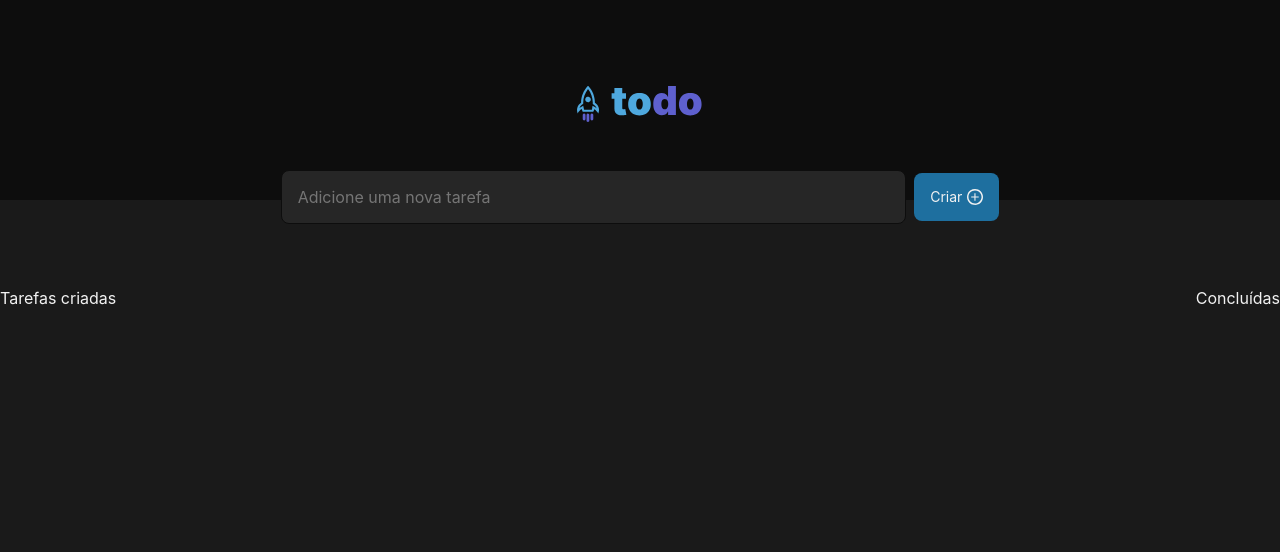
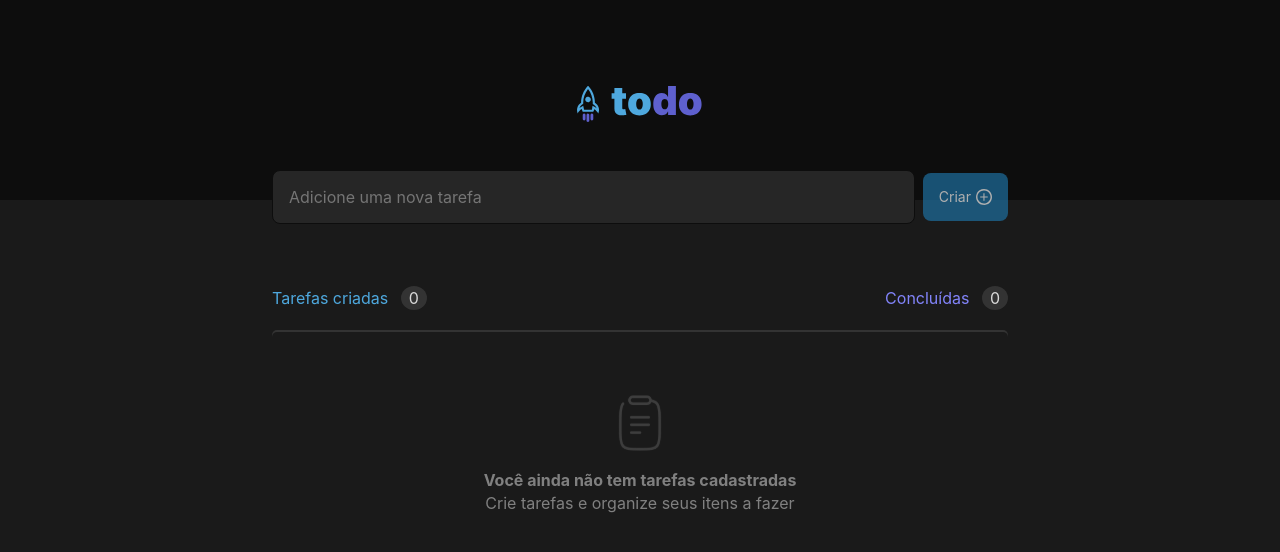
Before and after one commit to raiffsaid/challenge01-ignite2022-reactjs, a React (Vite) app: page / in a window 1280 px wide. Shown: the top 552 px of the page. Built offline with nearby package versions, Linux system fonts and the light colour scheme.

Commit message:
feat: Input behaviour and state

```diff
--- a/src/App.module.css
+++ b/src/App.module.css
@@ -1,13 +1,6 @@
 .container {
   margin: auto;
-}
-
-.listContainer {
-  margin-top: 4rem;
-  display: flex;
-  align-items: center;
-  justify-content: space-between;
-  color: var(--gray-100);
+  width: 46rem;
 }
 
 @media (max-width: 768px) {
--- a/src/App.tsx
+++ b/src/App.tsx
@@ -2,21 +2,22 @@ import './global.css';
 import styles from './App.module.css';
 import { Header } from './Header';
 import { InputArea } from './InputArea';
+import { TaskArea } from './TaskArea';
+import { useState } from 'react';
 
 function App() {
+  const [tasks, setTasks] = useState(0);
+  const [finishedTasks, setFinishedTasks] = useState(0);
+
   return (
     <>
       <Header />
 
       <main>
         <div className={styles.container}>
-          <InputArea />
+          <InputArea tasks={tasks} setTasks={setTasks} />
 
-          <div className={styles.listContainer}>
-            <span>Tarefas criadas</span>
-            <span>Concluídas</span>
-          </div>
-          <div></div>
+          <TaskArea tasks={tasks} />
         </div>
       </main>
     </>
--- a/src/InputArea.module.css
+++ b/src/InputArea.module.css
@@ -1,3 +1,7 @@
+.wrapper {
+  width: 46rem;
+}
+
 .wrapper form {
   display: flex;
   align-items: center;
@@ -5,7 +9,6 @@
   margin: -1.875rem auto 0;
 
   gap: 8px;
-  width: 46rem;
 }
 
 .wrapper input {
@@ -17,7 +20,7 @@
   border: 1px solid var(--gray-700);
   border-radius: 8px;
 
-  width: 85%;
+  width: 100%;
 }
 
 .wrapper button[type=submit] {
@@ -35,12 +38,17 @@
 
   color: var(--gray-100);
 
-  transition: background-color 0.3s;
+  transition: background-color 0.3s, opacity 0.3s;
 }
 
 .wrapper button[type=submit]:hover {
   background-color: var(--blue);
   cursor: pointer;
+}
+
+.wrapper button[type=submit]:disabled {
+  opacity: 0.7;
+  cursor: not-allowed;
 }
 
 @media (max-width: 768px) {
--- a/src/InputArea.tsx
+++ b/src/InputArea.tsx
@@ -1,12 +1,34 @@
 import styles from './InputArea.module.css';
 import buttonImg from './assets/plus.svg';
+import { ChangeEvent, FormEvent, InputHTMLAttributes, useState } from 'react';
 
-export function InputArea() {
+interface InputAreaProps {
+  tasks: number;
+  setTasks(task: number): void;
+}
+
+export function InputArea({ tasks, setTasks }: InputAreaProps) {
+
+  const [titleText, setTitleText] = useState('');
+
+  const isInputAreaEmpty = titleText.length === 0;
+
+  function handleSubmit(event: FormEvent<HTMLFormElement>) {
+    event.preventDefault();
+    alert(`Tarefa ${titleText} criada`);
+    setTasks(tasks + 1);
+    setTitleText('');
+  }
+
+  function handleTitleTextChange(event: ChangeEvent<HTMLInputElement>) {
+    setTitleText(event.target.value);
+  }
+
   return (
     <div className={styles.wrapper}>
-      <form action="">
-        <input type="text" placeholder="Adicione uma nova tarefa"/>
-        <button type="submit">
+      <form onSubmit={handleSubmit}>
+        <input type="text" placeholder="Adicione uma nova tarefa" value={titleText} onChange={handleTitleTextChange}/>
+        <button type="submit" disabled={isInputAreaEmpty}>
           Criar <span><img src={buttonImg}/></span>
         </button>
       </form>
--- /dev/null
+++ b/src/TaskArea.module.css
@@ -0,0 +1,53 @@
+.listContainer {
+  margin-top: 4rem;
+  display: flex;
+  align-items: center;
+  justify-content: space-between;
+  color: var(--gray-100);
+}
+
+span {
+  color: var(--purple);
+}
+
+span:first-child {
+  color: var(--blue);
+}
+
+.span {
+  margin-left: 0.5rem;
+  padding: 2px 8px 2px 8px;
+  color: var(--gray-200) !important;
+  background-color: var(--gray-400);
+  border-radius: 100%;
+}
+
+.taskContainer {
+  display: flex;
+  margin-top: 1.5rem;
+  align-items: center;
+  justify-content: center;
+
+  height: 244px;
+
+  box-shadow: 0 -2px 0 0 var(--gray-400);
+  border-radius: 5px;
+}
+
+.emptyTaskContainer {
+  display: flex;
+  flex-direction: column;
+  align-items: center;
+  justify-content: center;
+  gap: 0.2rem;
+}
+
+p:first-of-type {
+  margin-top: 1rem;
+  color: var(--gray-300);
+  font-weight: 700;
+}
+
+p:last-child {
+  color: var(--gray-300);
+}
--- /dev/null
+++ b/src/TaskArea.tsx
@@ -0,0 +1,26 @@
+import styles from './TaskArea.module.css';
+import clipboardImg from './assets/Clipboard.svg';
+
+interface TaskAreaProps {
+  tasks: number;
+}
+
+export function TaskArea({ tasks }: TaskAreaProps) {
+  return (
+    <>
+      <div className={styles.listContainer}>
+        <span>Tarefas criadas <span className={styles.span}>{tasks}</span></span>
+        <span>Concluídas <span className={styles.span}>0</span></span>
+      </div>
+
+      <div className={styles.taskContainer}>
+        <div className={styles.emptyTaskContainer}>
+          <img src={clipboardImg} />
+
+          <p>Você ainda não tem tarefas cadastradas</p>
+          <p>Crie tarefas e organize seus itens a fazer</p>
+        </div>
+      </div>
+    </>
+  );
+}
```
Also changed, not shown: src/assets/Clipboard.svg (added).
